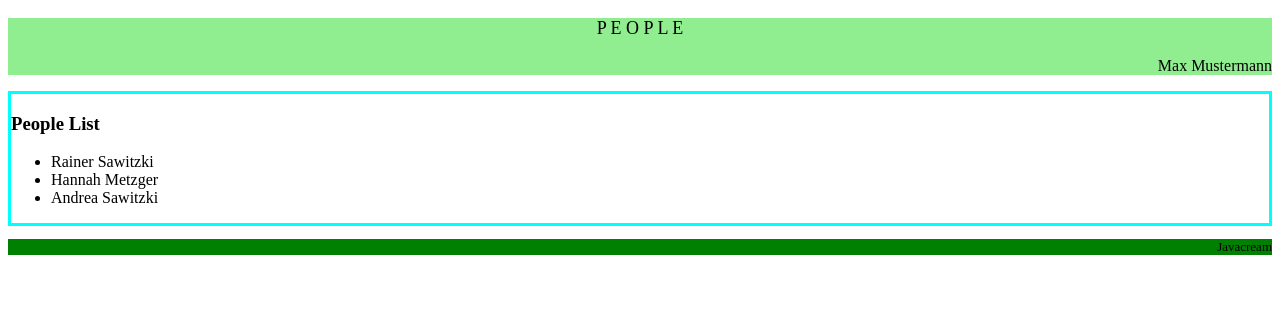
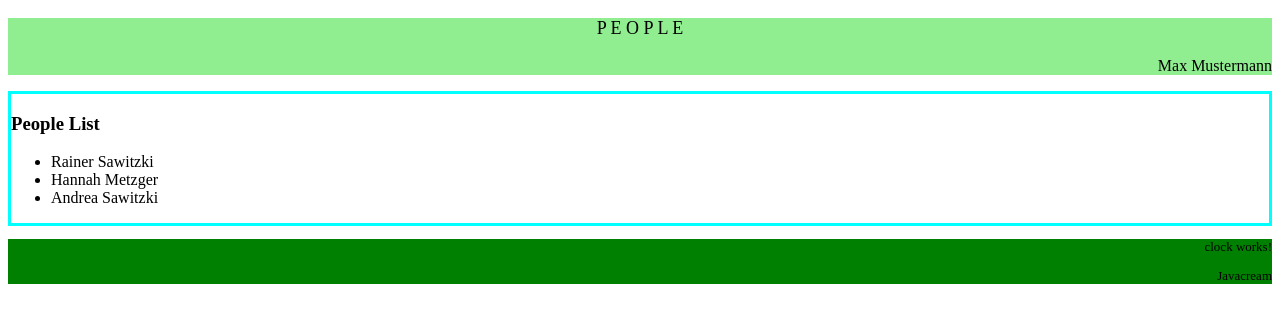
Before and after one commit to Javacream/org.javacream.training.angular, an Angular app in the folder training/: page / in a window 1280 px wide. Shown: the top 322 px of the page. Built offline with nearby package versions, Linux system fonts and the light colour scheme.

Commit message:
start Clock

```diff
--- a/training/src/app/people/components/footer/footer.component.html
+++ b/training/src/app/people/components/footer/footer.component.html
@@ -1,3 +1,4 @@
 <div class="app-footer">
+    <app-clock></app-clock>
     <p>{{company}}</p>
 </div>
--- a/training/src/app/people/components/footer/footer.component.ts
+++ b/training/src/app/people/components/footer/footer.component.ts
@@ -1,10 +1,11 @@
 import { Component } from '@angular/core';
 import { ConfigService } from '../../services/config.service';
+import { ClockComponent } from '../../../util/components/clock/clock.component';
 
 @Component({
   selector: 'app-footer',
   standalone: true,
-  imports: [],
+  imports: [ClockComponent],
   templateUrl: './footer.component.html',
   styleUrl: './footer.component.css'
 })
--- /dev/null
+++ b/training/src/app/util/components/clock/clock.component.html
@@ -0,0 +1 @@
+<p>clock works!</p>
```
Also changed, not shown: training/src/app/util/components/clock/clock.component.ts (added, +12 -0 lines), training/src/app/util/components/clock/clock.component.css (added), 1 other file (tests, documents, lock files or other folders).
